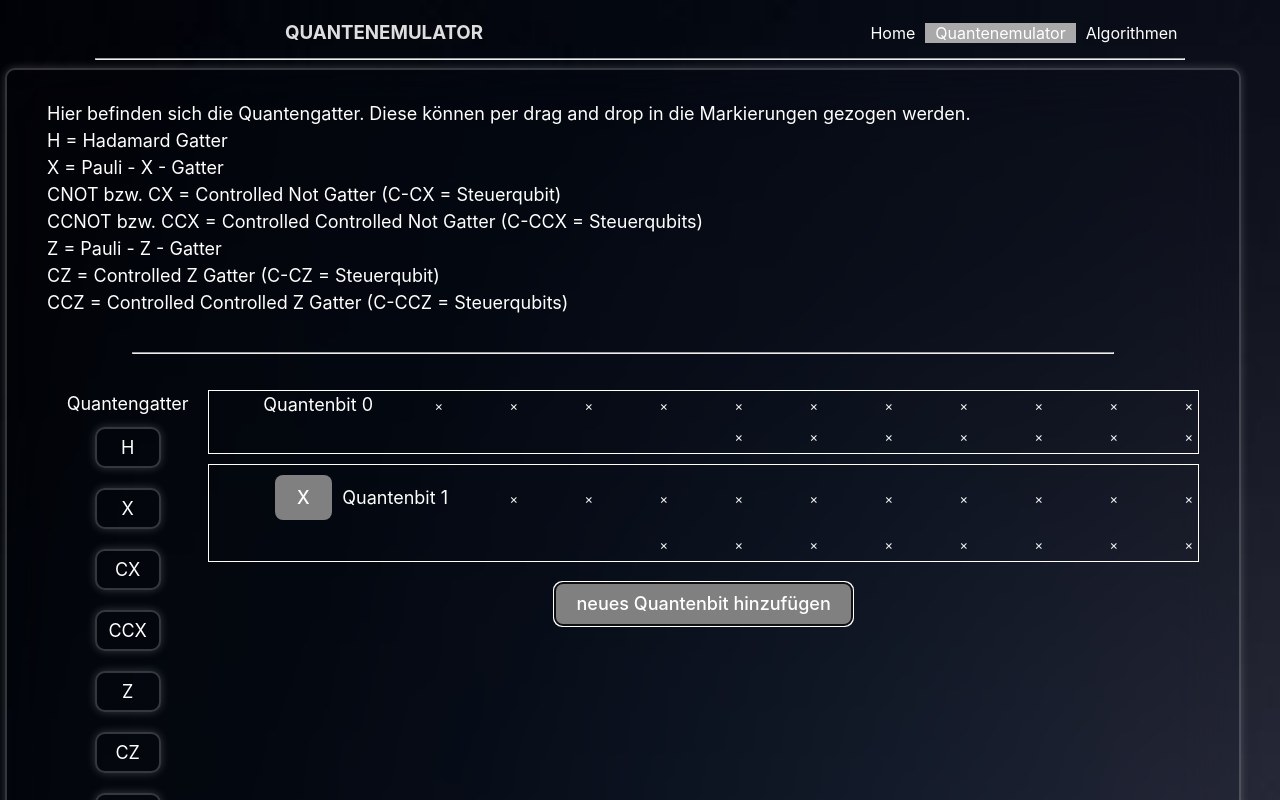
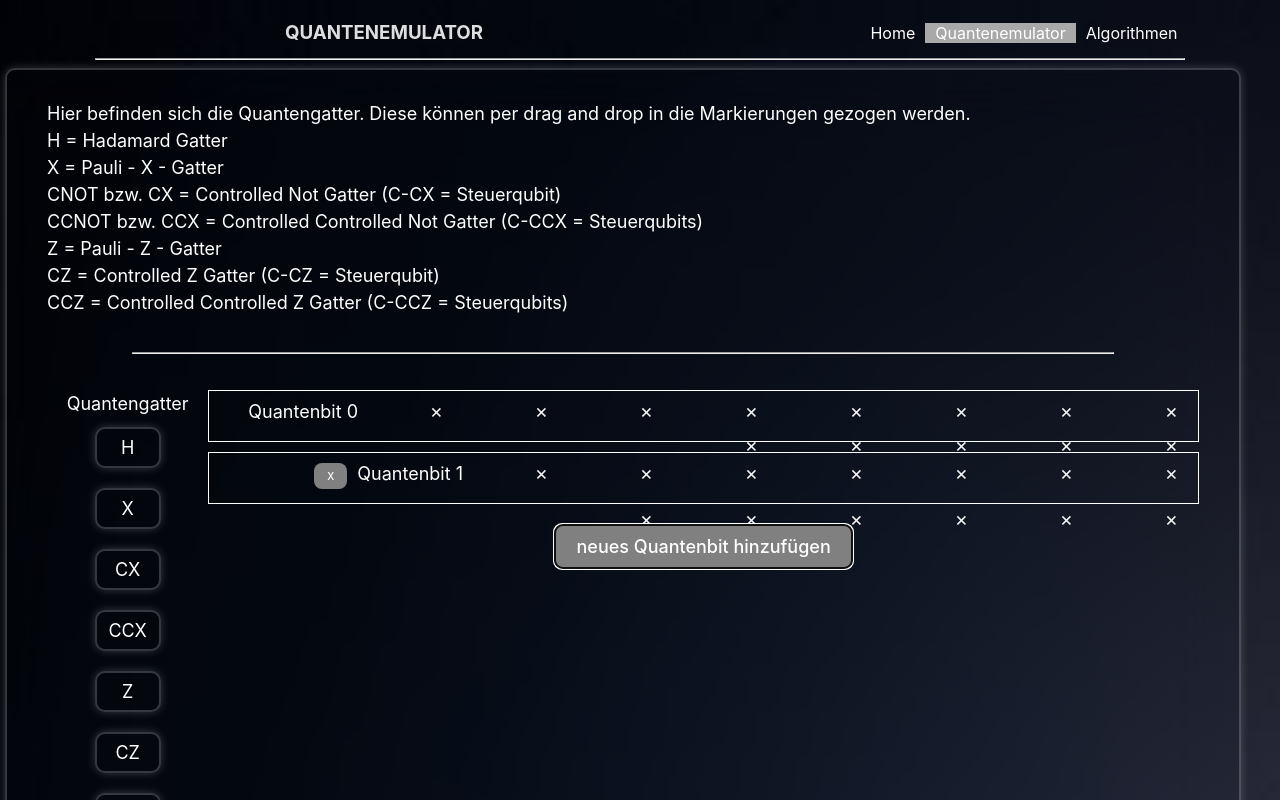
Before and after one commit to Baddy395/Quantenemulator, a React (Vite) app in the folder frontend/: page /Emulator in a window 1280 px wide. Both pictures are taken after a click on the button "neues Quantenbit hinzufügen". Shown: the top 800 px of the page. Built offline with nearby package versions, Linux system fonts and the light colour scheme; no server answers.

Commit message:
Bachelor Project

```diff
--- a/frontend/src/components/Emulator/Emulator.css
+++ b/frontend/src/components/Emulator/Emulator.css
@@ -88,10 +88,10 @@ body {
     text-align: center;
 }
 .buttonWidgets {
-    font-size: 6px;
-    width: 20px;
-    height: 20px;
+    font-size: 7px;
+
     text-align: center;
+
 }
 
 .quantengatter {
@@ -104,6 +104,7 @@ body {
 }
 
 .dropZoneForGatter {
+    height: 50px;
     text-align: right;
     border: solid;
     margin-bottom: 10px;
@@ -112,12 +113,13 @@ body {
 
 .dropped-widget {
     height: 20px;
-    width: 65px;
+    width: 80px;
     text-align: right;
     display: inline-block;
     cursor: move;
-    font-size: 13px;
+    font-size: 20px;
     margin: 5px;
+    margin-right: 20px;
     color: whitesmoke;
 
 
@@ -129,3 +131,7 @@ p {
     font-size: 18px;
 
 }
+
+.buttonQuantenbit {
+    font-size: 10px;
+}
--- a/frontend/src/components/Emulator/Emulator.tsx
+++ b/frontend/src/components/Emulator/Emulator.tsx
@@ -27,11 +27,8 @@ const Emulator = () => {
         "×",
         "×",
         "×",
-        "×",
-                "×",
-                "×",
-                "×",
-                "×",
+
+
       ],
     },
   ]);
@@ -335,6 +332,7 @@ const Emulator = () => {
                           >
                             {quantenbit.id !== 1 && (
                               <button
+                                className="buttonQuantenbit"
                                 onClick={() => {
                                   handleDeleteQuantenbit(quantenbit.id);
                                   reset();
@@ -415,11 +413,8 @@ const Emulator = () => {
                                           "×",
                                           "×",
                                           "×",
-                                          "×",
-                                                  "×",
-                                                  "×",
-                                                  "×",
-                                                  "×",
+
+
                                 ],
                               },
                             ]);
```
